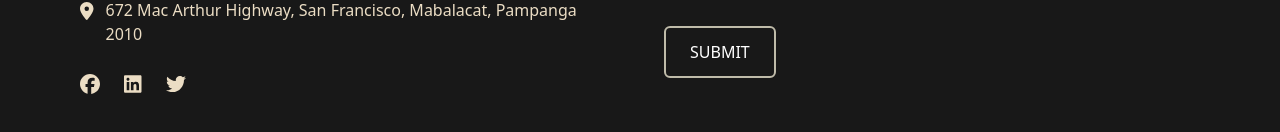
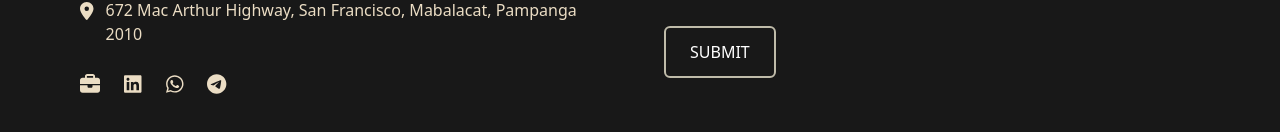
Before and after one commit to Tony-Man7/CLIENT-PORTFOLIO, a Vue app: page / in a window 1280 px wide. Shown: the part 6554-6686 px from the top of the page. Built offline with nearby package versions, Linux system fonts and the light colour scheme.

Commit message:
updating contact

```diff
--- a/src/components/Contact.vue
+++ b/src/components/Contact.vue
@@ -69,16 +69,20 @@ const sendEmail = async (e) => {
 
         <!-- Social Links -->
         <div class="mt-6 flex justify-center lg:justify-start space-x-6">
-          <a href="https://www.facebook.com" target="_blank" class="text-xl text-secondary hover:text-secondary">
-            <FontAwesomeIcon icon="fa-brands fa-facebook" />
+          <a href="https://www.upwork.com/freelancers/~01857220ca7e6a0f49" target="_blank" class="text-xl text-secondary hover:text-white">
+            <FontAwesomeIcon :icon="['fas', 'briefcase']" />
           </a>
-          <a href="https://www.linkedin.com" target="_blank" class="text-xl text-secondary hover:text-white">
+          <a href="https://www.linkedin.com/in/charlene-jose-787103210/" target="_blank" class="text-xl text-secondary hover:text-white">
             <FontAwesomeIcon icon="fa-brands fa-linkedin" />
           </a>
-          <a href="https://twitter.com" target="_blank" class="text-xl text-secondary hover:text-white">
-            <FontAwesomeIcon icon="fa-brands fa-twitter" />
+          <a href="https://wa.me/639761823544" target="_blank" class="text-xl text-secondary hover:text-white">
+            <FontAwesomeIcon icon="fa-brands fa-whatsapp" />
+          </a>
+          <a href="https://t.me/CharleneGJ" target="_blank" class="text-xl text-secondary hover:text-white">
+            <FontAwesomeIcon icon="fa-brands fa-telegram" />
           </a>
         </div>
+
       </div>
 
       <!-- Right Section: Form -->
--- a/src/main.js
+++ b/src/main.js
@@ -9,18 +9,22 @@ import { Splide, SplideSlide } from '@splidejs/vue-splide';
 
 import { library } from '@fortawesome/fontawesome-svg-core';
 import { FontAwesomeIcon } from '@fortawesome/vue-fontawesome';
-import { faFacebook, faLinkedin, faTwitter,  } from '@fortawesome/free-brands-svg-icons';
-import { faPhone, faEnvelope, faLocationDot } from '@fortawesome/free-solid-svg-icons';
 
+// Brand Icons
+import { faLinkedin, faWhatsapp, faTelegram } from '@fortawesome/free-brands-svg-icons';
+
+// Solid Icons
+import { faPhone, faEnvelope, faLocationDot, faBriefcase } from '@fortawesome/free-solid-svg-icons';
+
+// Regular Icons
 import { faCheckCircle } from '@fortawesome/free-regular-svg-icons';
 
-
 // Add icons to the library
-library.add(faFacebook, faLinkedin, faTwitter, faCheckCircle, faPhone, faEnvelope, faLocationDot);
+library.add(faLinkedin, faTelegram, faWhatsapp, faCheckCircle, faPhone, faEnvelope, faLocationDot, faBriefcase);
 
 const app = createApp(App);
 
-app.use( VueSplide );
+app.use(VueSplide);
 app.component('FontAwesomeIcon', FontAwesomeIcon);
 app.component('Splide', Splide);
 app.component('SplideSlide', SplideSlide);
```
